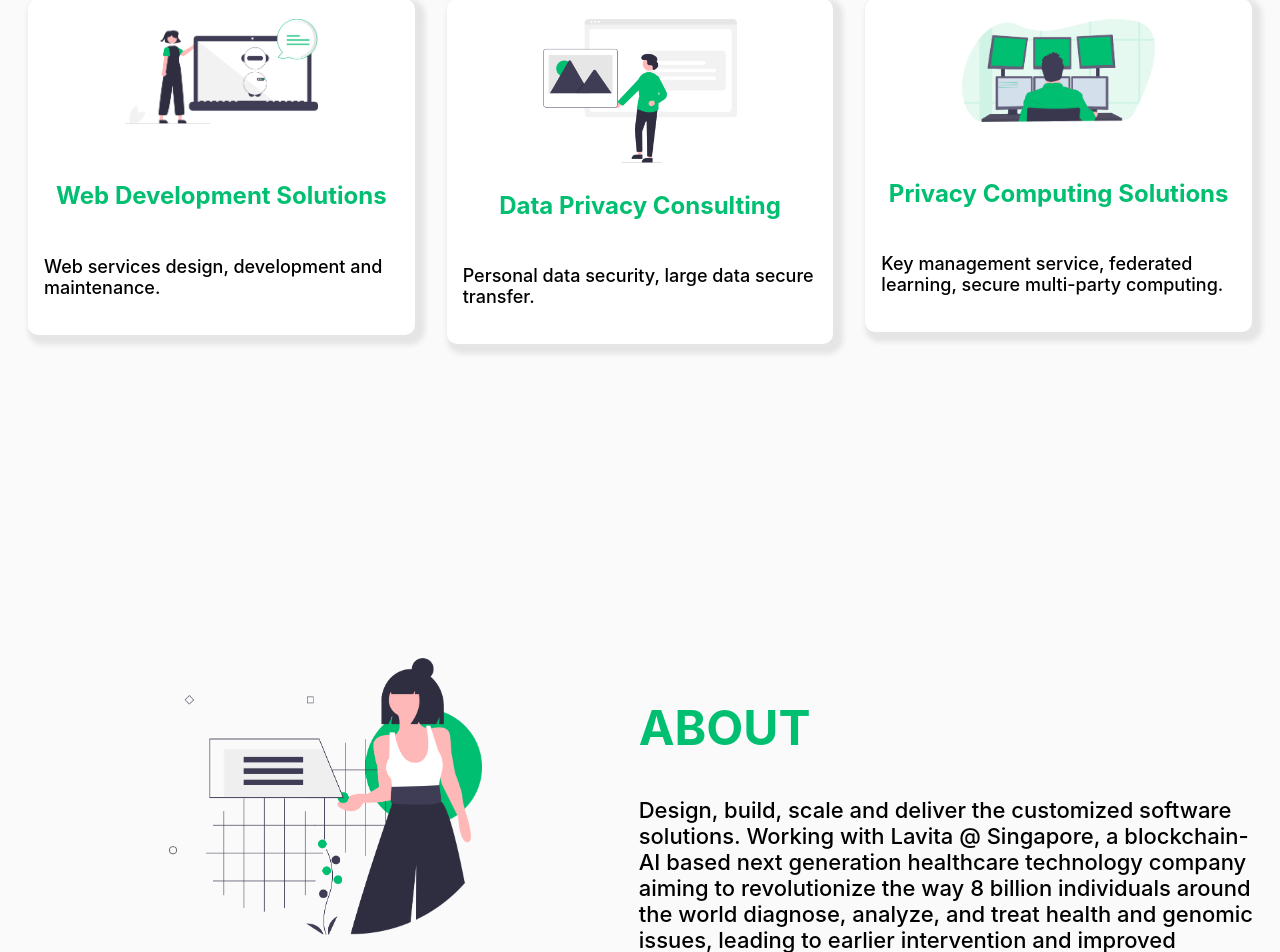
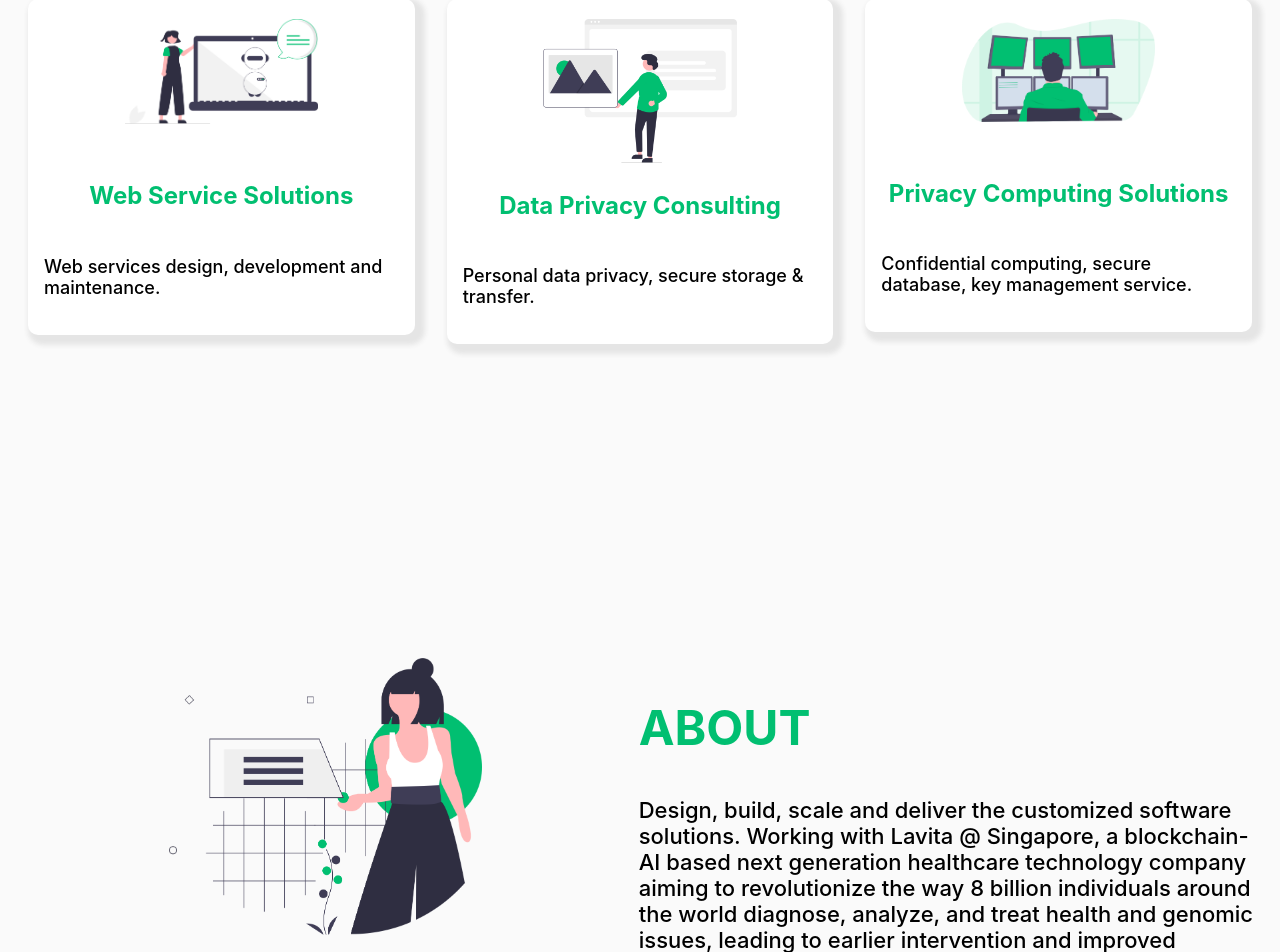
Before and after one commit to 14662008canadainc/website, a React (Create React App) app: page / in a window 1280 px wide. Shown: the part 1036-1988 px from the top of the page. Built offline with nearby package versions, Linux system fonts and the light colour scheme.

Commit message:
minor update

```diff
--- a/src/components/Navbar.js
+++ b/src/components/Navbar.js
@@ -40,8 +40,7 @@ function Navbar() {
               duration={1000}
               to="headerbg"
               style={{ cursor: "pointer" }}
-            >
-              14662008 CANADA INC.
+            >14662008 CANADA INC.
             </Link>
           </h1>
           <ul className="bar">
--- a/src/components/Services.js
+++ b/src/components/Services.js
@@ -8,19 +8,19 @@ function Services() {
               <div className="row">
                 <div className="col-md-4 mb-2">
                   <Card
-                        title={<><br />Web Development Solutions</>}
+                        title={<><br />Web Service Solutions</>}
                         img="card1.png"
                         text="Web services design, development and maintenance. "/>
                 </div>
                 <div className="col-md-4 mb-2">
                   <Card title="Data Privacy Consulting" img="card2.png"
-                        text="Personal data security, large data secure transfer."/>
+                        text="Personal data privacy, secure storage & transfer."/>
                 </div>
                 <div className="col-md-4 mb-2">
                   <Card
                         title={<><br />Privacy Computing Solutions</>}
                         img="card3.png"
-                        text="Key management service, federated learning, secure multi-party computing."/>
+                        text="Confidential computing, secure database, key management service."/>
                 </div>
               </div>
             </div>
```
